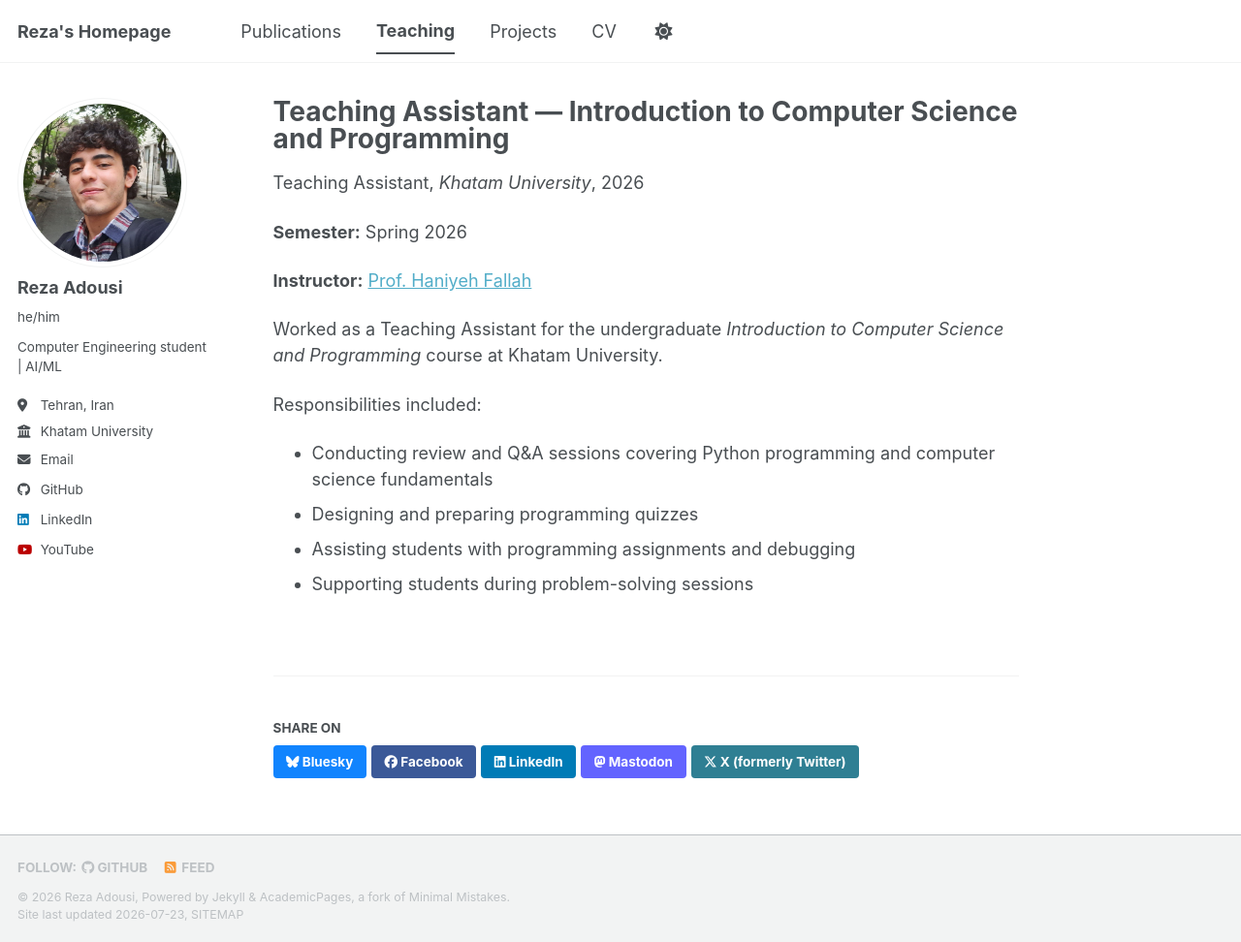
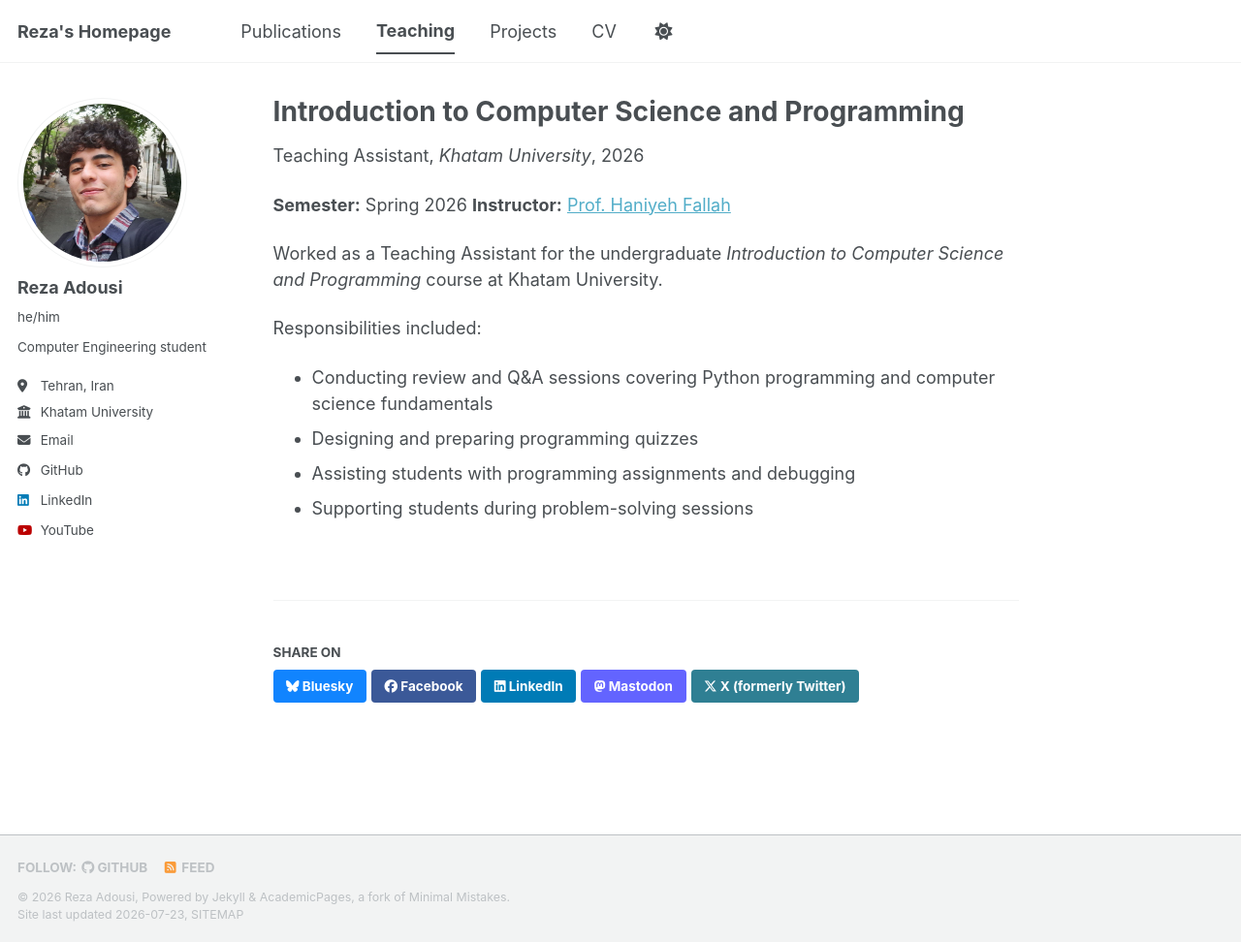
Before and after one commit to RezaAdousi/rezaadousi.github.io, a Jekyll site: the page built from _teaching/2026_spring.md, in a window 1280 px wide and 972 px high. Shown: the whole window at 97% size. Built offline with Jekyll 4.4.1, drawn with Linux system fonts in a browser that asks for light colours; a style sheet for code colours, icons or effects is not loaded.

Commit message:
Update personal information and project links: refine bio, update project URLs, and adjust teaching assistant title

```diff
--- a/_config.yml
+++ b/_config.yml
@@ -26,7 +26,7 @@
   avatar           : "photo.jpg"
   name             : "Reza Adousi"
   pronouns         : "he/him"
-  bio              : "Computer Engineering student | AI/ML"
+  bio              : "Computer Engineering student"
   location         : "Tehran, Iran"
   employer         : "Khatam University"
   uri              : # URL
--- a/_teaching/2026_spring.md
+++ b/_teaching/2026_spring.md
@@ -1,5 +1,5 @@
 ---
-title: "Teaching Assistant — Introduction to Computer Science and Programming"
+title: "Introduction to Computer Science and Programming"
 collection: teaching
 permalink: /teaching/introduction-to-computer-science-and-programming
 venue: "Khatam University"
@@ -7,9 +7,7 @@
 location: "Tehran, Iran"
 type: "Teaching Assistant"
 ---
-
 **Semester:** Spring 2026
-
 **Instructor:** [Prof. Haniyeh Fallah](https://scholar.google.com/citations?user=za_J5PQAAAAJ&hl=en)
 
 Worked as a Teaching Assistant for the undergraduate *Introduction to Computer Science and Programming* course at Khatam University.
```
Also changed, not shown: _pages/projects.html (+4 -4 lines), _publications/player_engagement.md (+3 -6 lines).
